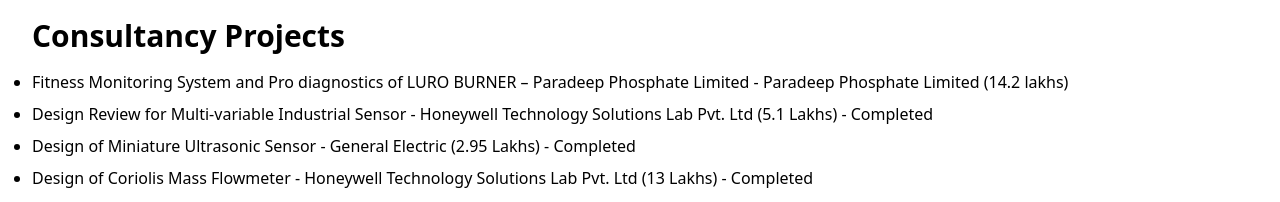
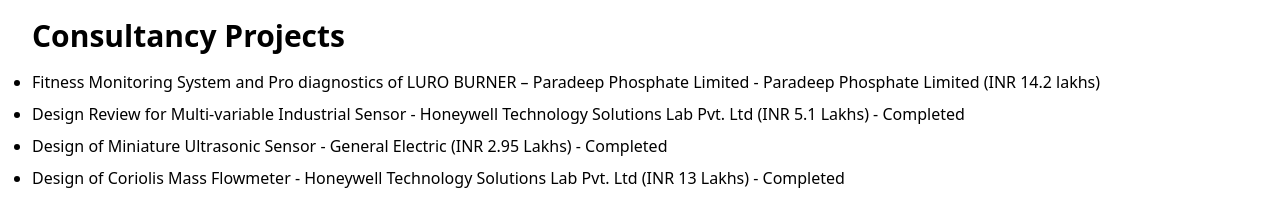
Before and after one commit to fdlabiitbbs/afg-2, a Next.js app: page /projects in a window 1280 px wide. Shown: the part 731-933 px from the top of the page. Built offline with nearby package versions, Linux system fonts and the light colour scheme.

Commit message:
Update funding amounts in consultancyProjects

```diff
--- a/constants/index.js
+++ b/constants/index.js
@@ -1048,34 +1048,34 @@
     Project_Name:
       "Fitness Monitoring System and Pro diagnostics of LURO BURNER – Paradeep Phosphate Limited",
     Funding_Agency: "Paradeep Phosphate Limited",
-    Funding_Amount: "14.2 lakhs",
+    Funding_Amount: "INR 14.2 lakhs",
   },
   {
     id: 2,
     Project_Name: "Design Review for Multi-variable Industrial Sensor",
     Funding_Agency: "Honeywell Technology Solutions Lab Pvt. Ltd",
-    Funding_Amount: "5.1 Lakhs",
+    Funding_Amount: "INR 5.1 Lakhs",
     Status: "Completed",
   },
   {
     id: 3,
     Project_Name: "Design of Miniature Ultrasonic Sensor",
     Funding_Agency: "General Electric",
-    Funding_Amount: "2.95 Lakhs",
+    Funding_Amount: "INR 2.95 Lakhs",
     Status: "Completed",
   },
   {
     id: 4,
     Project_Name: "Design of Coriolis Mass Flowmeter",
     Funding_Agency: "Honeywell Technology Solutions Lab Pvt. Ltd",
-    Funding_Amount: "13 Lakhs",
+    Funding_Amount: "INR 13 Lakhs",
     Status: "Completed",
   },
   {
     id: 5,
     Project_Name: "Design and Development of Flow Measurement Solution",
     Funding_Agency: "Honeywell Technology Solutions Lab Pvt. Ltd",
-    Funding_Amount: "21.5 Lakhs",
+    Funding_Amount: "INR 21.5 Lakhs",
     Status: "Completed",
   },
 ];
```
